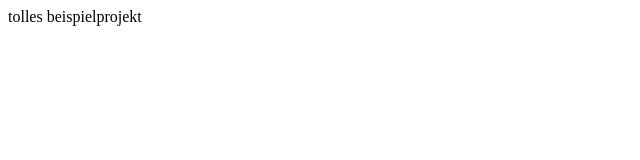
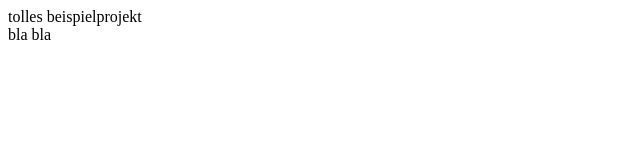
Before and after one commit to hfghtml/beispiel, a plain HTML site: page index.html in a window 1280 px wide. Shown: the full height of the page, 0-640 px from the left. Drawn offline with Linux system fonts and the light colour scheme.

Commit message:
- added bla bla

```diff
--- a/index.html
+++ b/index.html
@@ -6,5 +6,6 @@
 </head>
 <body>
 	<div class="class">tolles beispielprojekt</div>
+	<div> bla bla</div>
 </body>
 </html>
```
